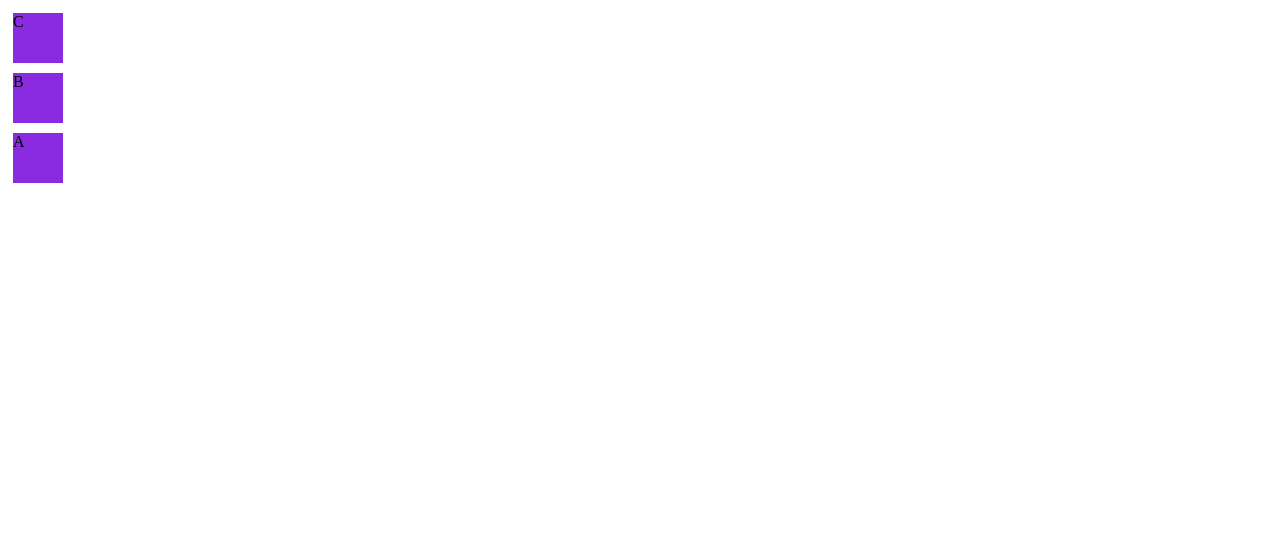
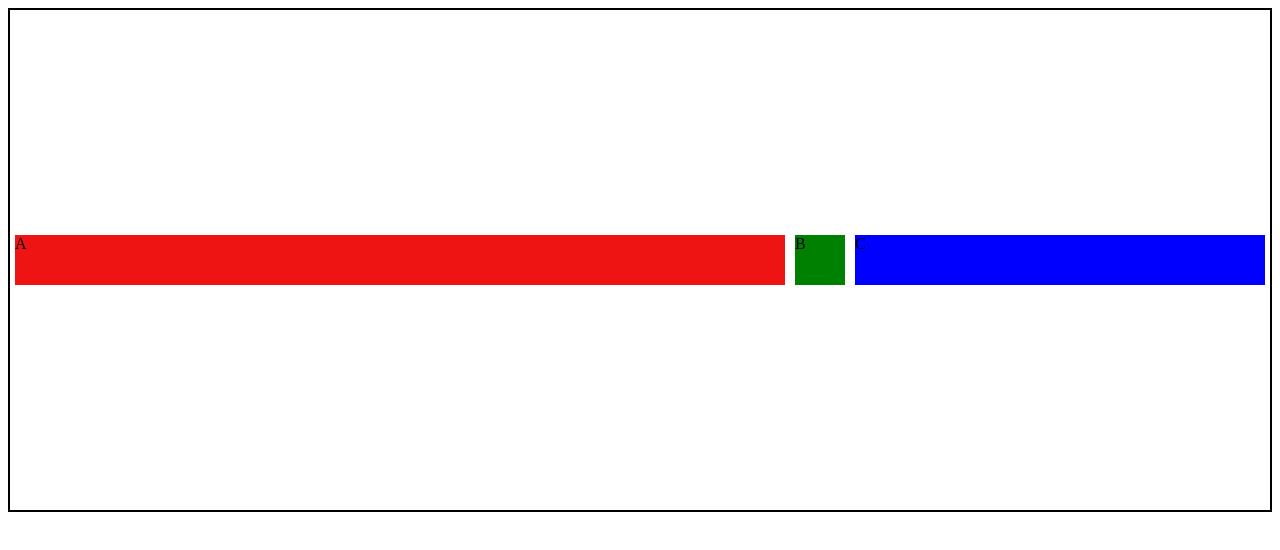
Before and after one commit to Aman16102000/css, a plain HTML site: page index.html in a window 1280 px wide. Drawn offline with Linux system fonts and the light colour scheme.

Commit message:
more about flex

```diff
--- a/index.html
+++ b/index.html
@@ -10,9 +10,9 @@
 
 <body>
     <div class="container-flex">
-        <div class="box-flex">A</div>
-        <div class="box-flex">B</div>
-        <div class="box-flex">C</div>
+        <div class="box-flex box-flex-one">A</div>
+        <div class="box-flex box-flex-two">B</div>
+        <div class="box-flex box-flex-three">C</div>
     </div>
 </body>
 
--- a/style.css
+++ b/style.css
@@ -1,11 +1,29 @@
 .container-flex{
+    border: 2px solid black;
     display: flex;
-    flex-direction: column-reverse;
+    flex-direction: row;
+    justify-content: center;
+    align-items: center;
+    height:500px
 }
 
 .box-flex{
     height: 50px;
     width: 50px;
-    background-color: blueviolet;
+
     margin: 5px;
+    flex-basis: 50px;
 }
+
+.box-flex-one{
+    background-color: rgb(239, 20, 20);
+    flex-grow: 2;
+}
+.box-flex-two{
+    background-color: green;
+    flex-grow: 0;
+}
+.box-flex-three{
+    background-color: blue;
+    flex-grow: 1;
+}
```
Also changed, not shown: 1 other file.
